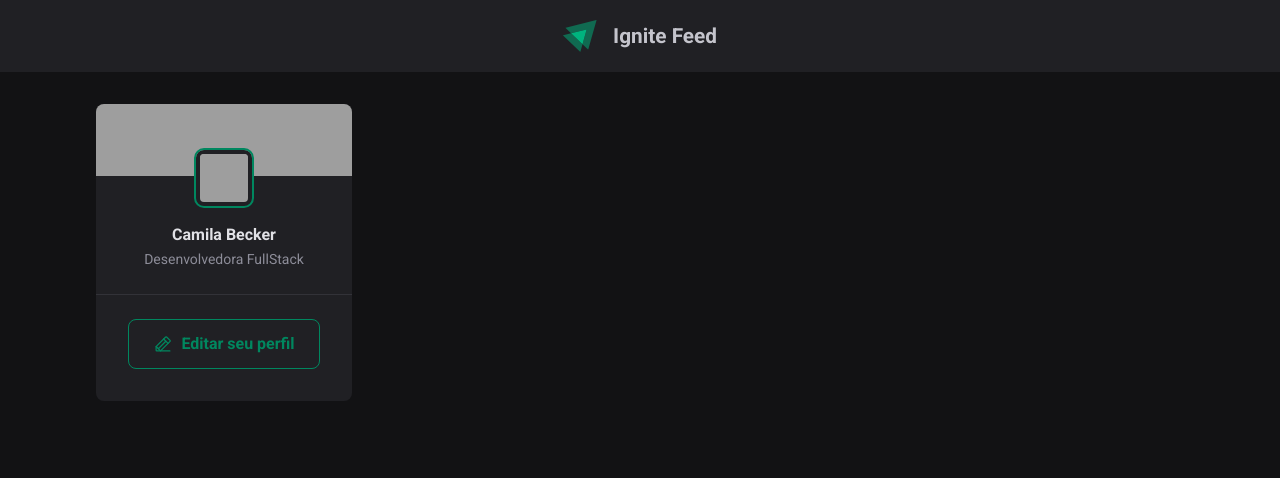
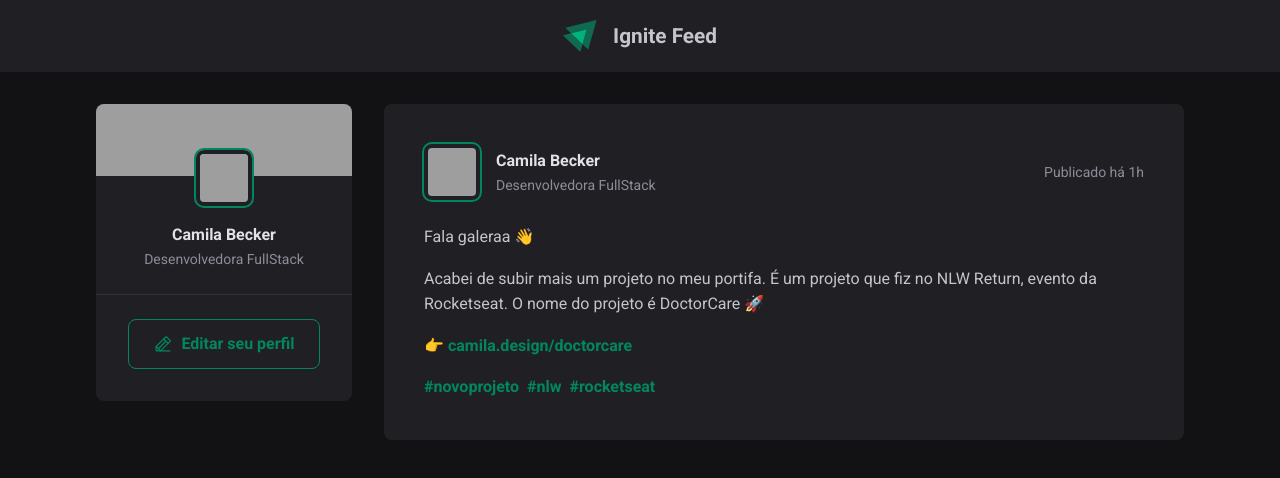
Before and after one commit to camila-becker/rocketseat-react, a React (Vite) app in the folder ignite-feed/: page / in a window 1280 px wide. Shown: the top 478 px of the page. Built offline with nearby package versions, Linux system fonts and the light colour scheme; grey boxes are pictures that could not be loaded.

Commit message:
Ignite Feed: criado componente de Post

```diff
--- a/ignite-feed/src/App.jsx
+++ b/ignite-feed/src/App.jsx
@@ -1,7 +1,9 @@
 import { Header } from "./components/Header/Header";
+import { Sidebar } from "./components/Sidebar/Sidebar";
+import { Post } from "./components/Post/Post";
+
 import "./global.css";
 import styles from "./App.module.css";
-import { Sidebar } from "./components/Sidebar/Sidebar";
 
 function App() {
   return (
@@ -9,7 +11,9 @@
       <Header />
       <div className={styles.wrapper}>
         <Sidebar />
-        <main></main>
+        <main>
+          <Post />
+        </main>
       </div>
     </div>
   );
--- /dev/null
+++ b/ignite-feed/src/components/Post/Post.jsx
@@ -0,0 +1,46 @@
+import styles from "./Post.module.css";
+
+export function Post() {
+  return (
+    <article className={styles.post}>
+      <header>
+        <div className={styles.author}>
+          <img
+            className={styles.avatar}
+            src="https://github.com/camila-becker.png"
+          />
+          <div className={styles.authorInfo}>
+            <strong>Camila Becker</strong>
+            <span>Desenvolvedora FullStack</span>
+          </div>
+        </div>
+
+        <time title="21 de Janeiro às 11:03" dateTime="2023-01-21 11:03:00">
+          Publicado há 1h
+        </time>
+      </header>
+
+      <div className={styles.content}>
+        <p>Fala galeraa 👋</p>
+        <p>
+          Acabei de subir mais um projeto no meu portifa. É um projeto que fiz
+          no NLW Return, evento da Rocketseat. O nome do projeto é DoctorCare 🚀
+        </p>
+        <p>
+          👉 <a href="#">camila.design/doctorcare</a>
+        </p>
+        <p>
+          <a className={styles.hashtag} href="#">
+            #novoprojeto
+          </a>
+          <a className={styles.hashtag} href="#">
+            #nlw
+          </a>
+          <a className={styles.hashtag} href="#">
+            #rocketseat
+          </a>
+        </p>
+      </div>
+    </article>
+  );
+}
--- /dev/null
+++ b/ignite-feed/src/components/Post/Post.module.css
@@ -0,0 +1,77 @@
+.post {
+  background-color: var(--gray-800);
+  border-radius: 8px;
+  padding: 2.5rem;
+}
+
+.post + .post {
+  margin-top: 2rem;
+}
+
+.post > header {
+  display: flex;
+  justify-content: space-between;
+  align-items: center;
+}
+
+.author {
+  display: flex;
+  align-items: center;
+  gap: 1rem;
+}
+
+.avatar {
+  box-sizing: initial;
+  width: 3rem;
+  height: 3rem;
+  border-radius: 8px;
+  border: 4px solid var(--gray-800);
+  outline: 2px solid var(--green-500);
+}
+
+.authorInfo strong,
+.authorInfo span {
+  display: block;
+}
+
+.authorInfo strong {
+  font-size: 1rem;
+  font-weight: bold;
+  line-height: 1.6;
+  color: var(--gray-100);
+}
+
+.authorInfo span,
+.post > header time {
+  font-size: 0.875rem;
+  color: var(--gray-400);
+  line-height: 1.6;
+}
+
+.content {
+  color: var(--gray-300);
+  margin-top: 1.5rem;
+  line-height: 1.6;
+}
+
+.content p {
+  margin-top: 1rem;
+}
+
+.content p a {
+  color: var(--green-500);
+  text-decoration: none;
+  font-weight: bold;
+}
+
+.hashtag {
+  padding-right: 8px;
+}
+
+.hashtag:nth-child(3) {
+  padding-right: 0;
+}
+
+.content p a:hover {
+  color: var(--green-300);
+}
--- a/ignite-feed/src/global.css
+++ b/ignite-feed/src/global.css
@@ -9,6 +9,7 @@
   --gray-800: #202024;
   --gray-900: #121214;
 
+  --green-300: #00b37e;
   --green-500: #00875f;
 }
 
```
